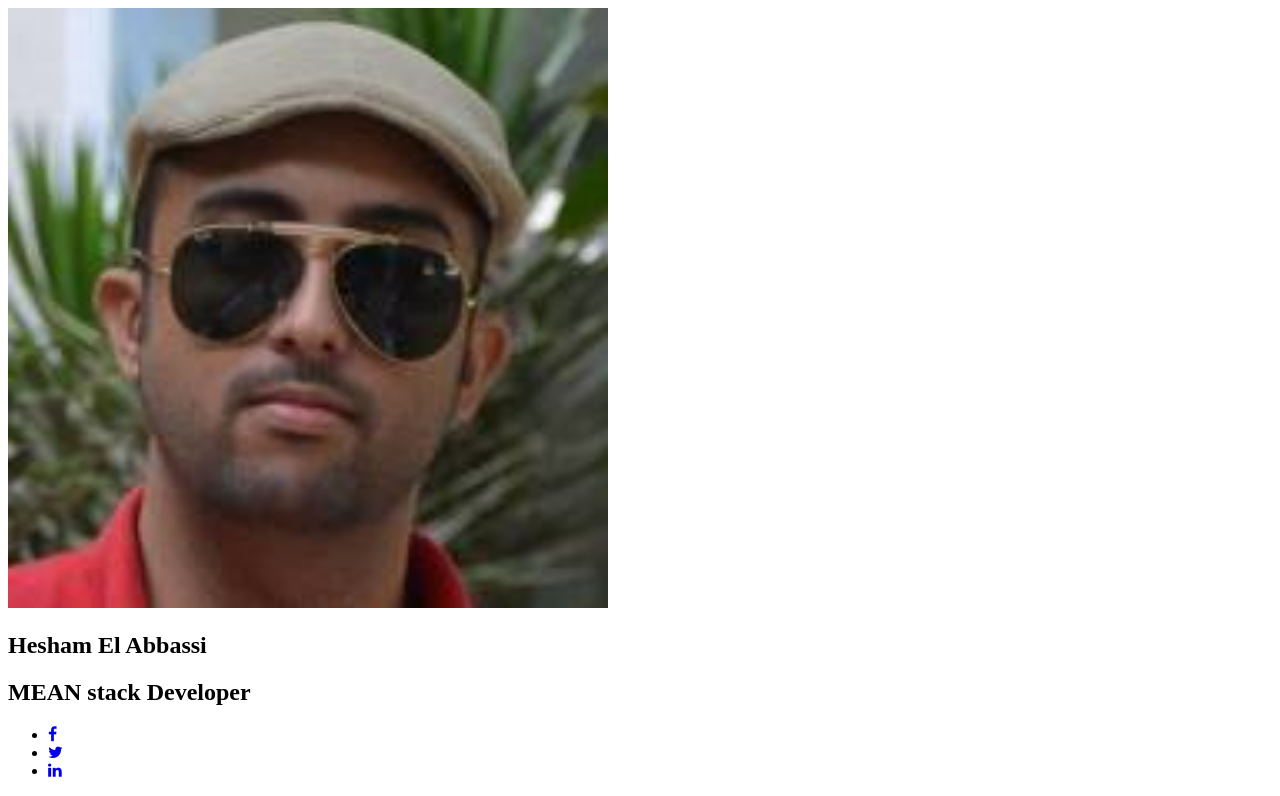
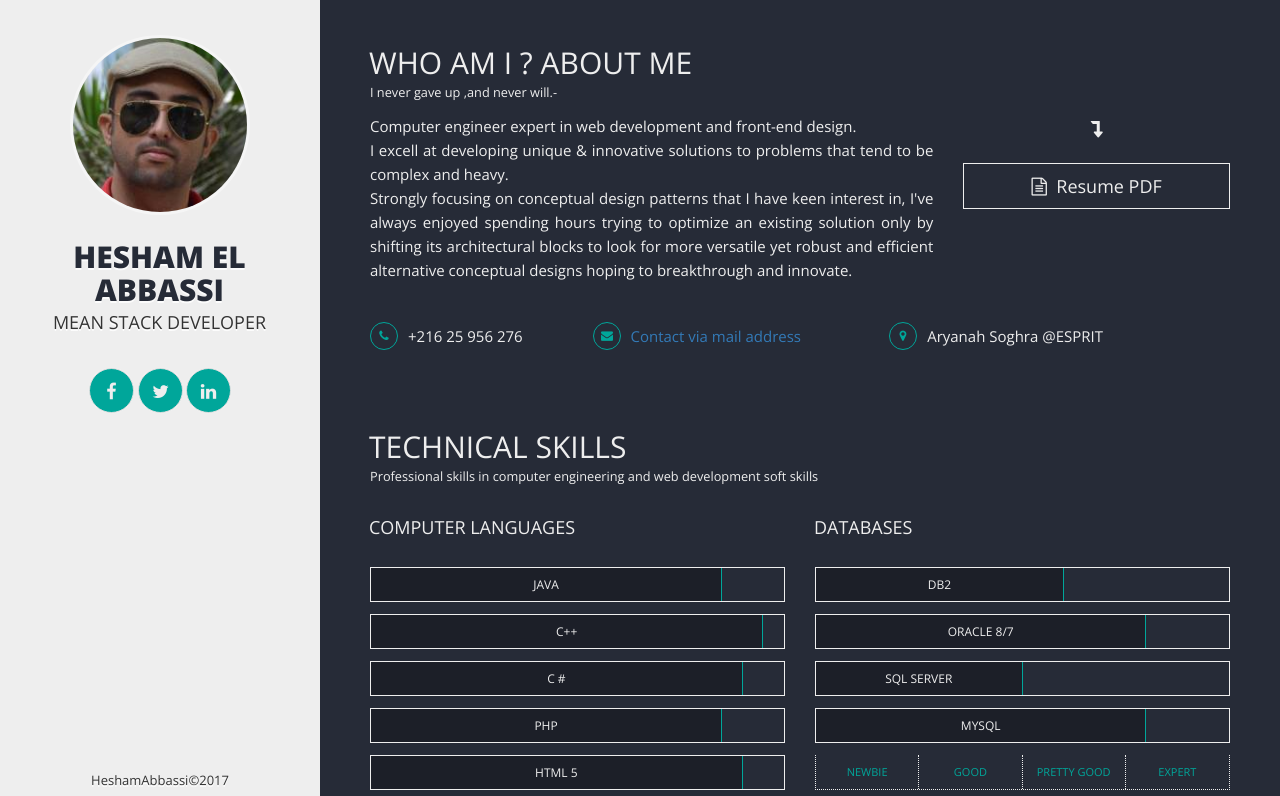
Before and after one commit to Hichem-elAbassi/Hichem-elAbassi.github.io, a plain HTML site: page index.html in a window 1280 px wide. Shown: the top 796 px of the page. Drawn offline with nearby package versions, Linux system fonts and the light colour scheme.

Commit message:
Update index.html

```diff
--- a/index.html
+++ b/index.html
@@ -20,6 +20,7 @@
 
     <!-- Bootstrap Core CSS -->
     <!--<link href="css/bootstrap.min.css" rel="stylesheet"> -->
+    <link href="css/global.css"  rel="stylesheet">
     <link href="css/global.css" media="print" rel="stylesheet">
 
     <!-- Google Fonts -->
```
